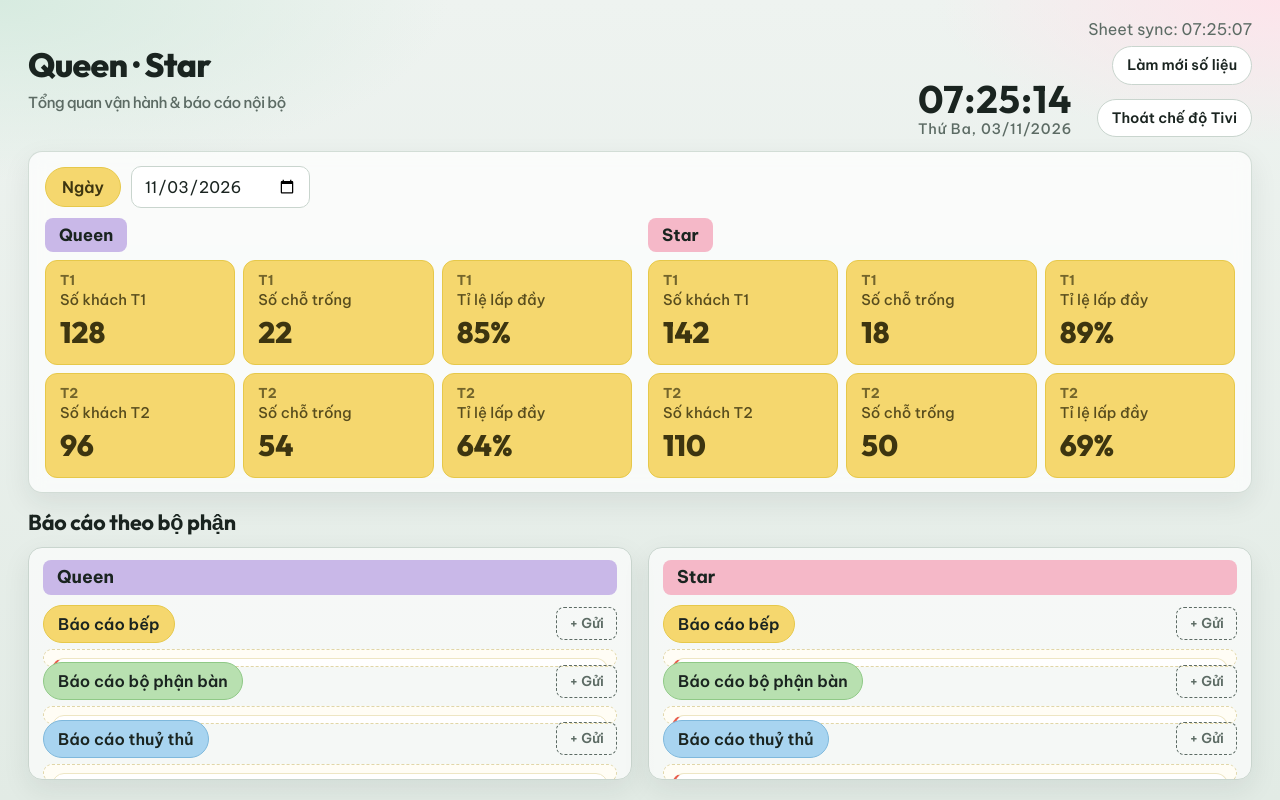
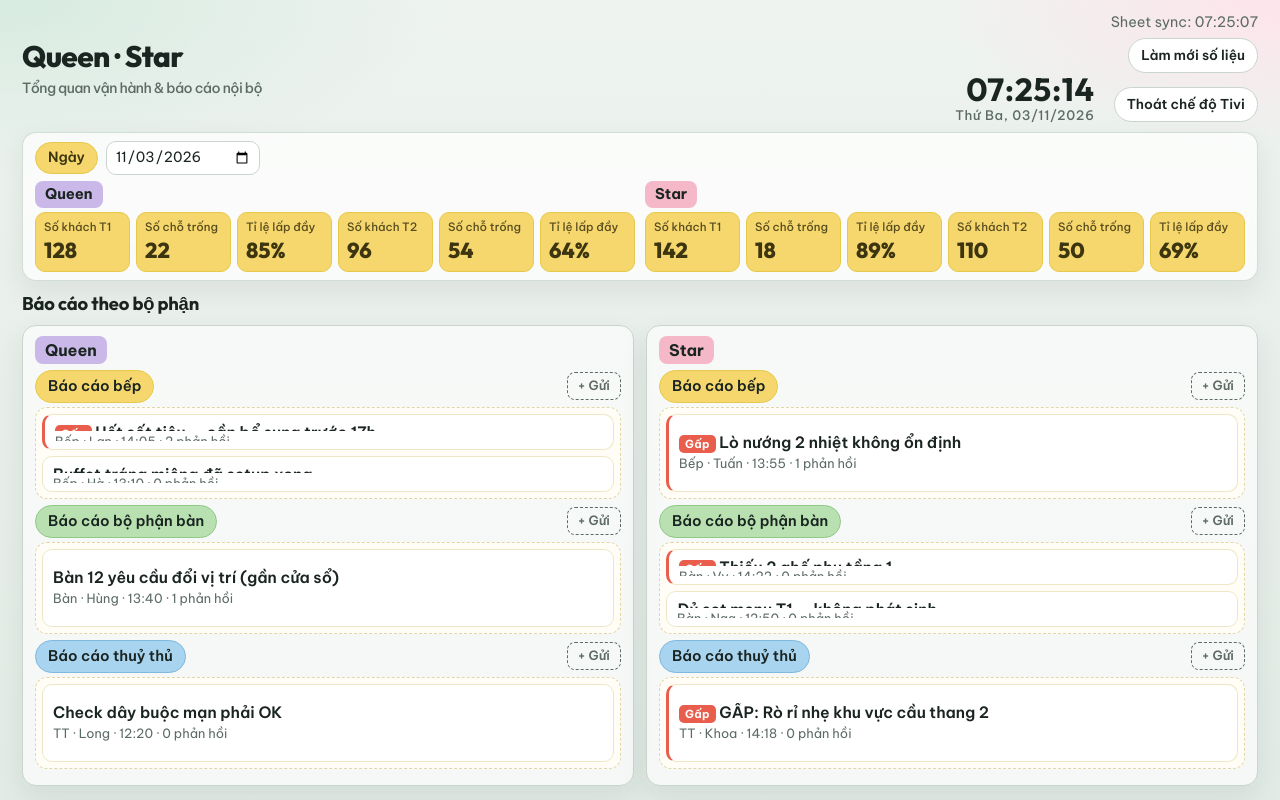
Before and after one commit to hagianggood-arch/appbooking, a plain HTML site: page demo/index.html in a window 1280 px wide. Both pictures are taken after a click on the button "Chế độ Tivi". Drawn offline with Linux system fonts and the light colour scheme.

Commit message:
Fix TV report channels being clipped by the layout.
Shrink the metrics strip and give each department channel equal height so urgent posts stay fully visible on one screen.

Co-authored-by: Cursor <cursoragent@cursor.com>

```diff
--- a/demo/index.html
+++ b/demo/index.html
@@ -501,10 +501,10 @@
       max-width: none;
       height: 100vh;
       margin: 0;
-      padding: 18px 28px 20px;
+      padding: 12px 22px 14px;
       display: flex;
       flex-direction: column;
-      gap: 14px;
+      gap: 10px;
       overflow: hidden;
     }
     body.tv header.app-head {
@@ -513,81 +513,137 @@
       align-items: center;
     }
     body.tv .brand {
-      font-size: 2.1rem;
+      font-size: 1.85rem;
       font-weight: 800;
     }
-    body.tv .brand span { font-size: 0.95rem; margin-top: 4px; }
-    body.tv .live-clock { font-size: 2.4rem; }
-    body.tv .live-clock small { font-size: 0.9rem; }
-    body.tv .sync-meta { font-size: 1rem; }
+    body.tv .brand span { font-size: 0.88rem; margin-top: 2px; }
+    body.tv .live-clock { font-size: 2rem; }
+    body.tv .live-clock small { font-size: 0.82rem; }
+    body.tv .sync-meta { font-size: 0.9rem; }
     body.tv .sync-meta button,
     body.tv .tv-toggle {
-      font-size: 0.9rem;
-      padding: 8px 14px;
+      font-size: 0.85rem;
+      padding: 7px 12px;
     }
 
+    /* Metrics: compact strip so forums keep height */
     body.tv section.metrics {
       flex-shrink: 0;
       margin-bottom: 0;
-      padding: 14px 16px;
+      padding: 8px 12px;
     }
-    body.tv .date-row { margin-bottom: 10px; }
-    body.tv .pill { font-size: 1rem; padding: 8px 16px; }
-    body.tv .date-row input[type="date"] { font-size: 1rem; padding: 8px 12px; }
-    body.tv .ship-label { font-size: 1.05rem; padding: 5px 14px; margin-bottom: 8px; }
-    body.tv .metrics-grid { gap: 16px; }
-    body.tv .metric-rows { gap: 8px; }
+    body.tv .date-row {
+      margin-bottom: 6px;
+      gap: 8px;
+    }
+    body.tv .pill { font-size: 0.88rem; padding: 5px 12px; }
+    body.tv .date-row input[type="date"] { font-size: 0.88rem; padding: 5px 8px; }
+    body.tv .ship-label {
+      font-size: 0.92rem;
+      padding: 3px 10px;
+      margin-bottom: 4px;
+    }
+    body.tv .metrics-grid { gap: 10px; }
+    body.tv .metric-rows {
+      gap: 6px;
+      grid-template-columns: 1fr 1fr;
+      display: grid;
+    }
+    body.tv .metric-row {
+      grid-template-columns: repeat(3, 1fr);
+      gap: 6px;
+    }
     body.tv .metric-tag {
-      min-height: 70px;
-      padding: 10px 14px;
-      border-radius: 12px;
+      min-height: 0;
+      padding: 6px 8px;
+      border-radius: 10px;
     }
-    body.tv .metric-tag .shift { font-size: 0.85rem; }
-    body.tv .metric-tag .label { font-size: 0.92rem; }
-    body.tv .metric-tag .value { font-size: 1.85rem; font-weight: 800; }
+    body.tv .metric-tag .shift { display: none; }
+    body.tv .metric-tag .label { font-size: 0.72rem; }
+    body.tv .metric-tag .value {
+      font-size: 1.35rem;
+      font-weight: 800;
+      margin-top: 0;
+    }
 
     body.tv section.forums {
-      flex: 1;
+      flex: 1 1 auto;
       min-height: 0;
-      gap: 10px;
+      gap: 8px;
+      display: flex;
+      flex-direction: column;
     }
     body.tv section.forums > h2 {
-      font-size: 1.35rem;
+      font-size: 1.15rem;
       flex-shrink: 0;
+      margin: 0;
     }
     body.tv .ships {
-      flex: 1;
+      flex: 1 1 auto;
       min-height: 0;
-      gap: 16px;
+      gap: 12px;
       grid-template-columns: 1fr 1fr;
+      align-items: stretch;
     }
     body.tv .ship-col {
-      padding: 12px 14px;
-      gap: 10px;
+      padding: 10px 12px;
+      gap: 0;
       overflow: hidden;
+      display: grid;
+      grid-template-rows: auto 1fr 1fr 1fr;
+      min-height: 0;
+      height: 100%;
     }
     body.tv .ship-col > .ship-label {
       flex-shrink: 0;
-      font-size: 1.1rem;
-      margin-bottom: 0;
+      font-size: 1rem;
+      margin-bottom: 6px;
+      width: fit-content;
     }
-    body.tv .channel { flex: 1; min-height: 0; }
-    body.tv .channel-tag { font-size: 1rem; padding: 7px 14px; }
-    body.tv .channel-head button { font-size: 0.85rem; padding: 6px 12px; }
+    body.tv .channel {
+      min-height: 0;
+      overflow: hidden;
+      display: flex;
+      flex-direction: column;
+      padding-bottom: 6px;
+    }
+    body.tv .channel-head { margin-bottom: 4px; flex-shrink: 0; }
+    body.tv .channel-tag { font-size: 0.92rem; padding: 5px 12px; }
+    body.tv .channel-head button { font-size: 0.8rem; padding: 4px 10px; }
     body.tv .thread-box {
-      gap: 7px;
-      padding: 8px;
+      gap: 6px;
+      padding: 6px;
+      overflow: hidden;
+      flex: 1 1 auto;
+      min-height: 0;
+    }
+    body.tv .thread-item {
+      padding: 8px 10px;
+      border-radius: 10px;
+      flex: 1 1 0;
+      min-height: 0;
+      overflow: hidden;
+      display: flex;
+      flex-direction: column;
+      justify-content: center;
+    }
+    body.tv .thread-title {
+      font-size: 0.98rem;
+      line-height: 1.25;
+      display: -webkit-box;
+      -webkit-line-clamp: 2;
+      -webkit-box-orient: vertical;
       overflow: hidden;
     }
-    body.tv .thread-item {
-      padding: 10px 12px;
-      border-radius: 12px;
-      flex-shrink: 0;
+    body.tv .badge-urgent { font-size: 0.7rem; padding: 2px 6px; }
+    body.tv .thread-meta {
+      font-size: 0.8rem;
+      margin-top: 2px;
+      white-space: nowrap;
+      overflow: hidden;
+      text-overflow: ellipsis;
     }
-    body.tv .thread-title { font-size: 1.05rem; line-height: 1.3; }
-    body.tv .badge-urgent { font-size: 0.75rem; padding: 3px 8px; }
-    body.tv .thread-meta { font-size: 0.88rem; margin-top: 4px; }
-    body.tv .empty-hint { font-size: 1rem; }
+    body.tv .empty-hint { font-size: 0.92rem; }
 
     body.tv .modal {
       width: min(720px, 92vw);
@@ -604,12 +660,12 @@
 
     /* 2K+ (2560×1440): scale a bit more */
     @media (min-width: 2400px) and (min-height: 1300px) {
-      body.tv .wrap { padding: 22px 36px 24px; gap: 16px; }
-      body.tv .brand { font-size: 2.5rem; }
-      body.tv .live-clock { font-size: 2.8rem; }
-      body.tv .metric-tag .value { font-size: 2.15rem; }
-      body.tv .thread-title { font-size: 1.15rem; }
-      body.tv .channel-tag { font-size: 1.08rem; }
+      body.tv .wrap { padding: 16px 32px 18px; gap: 12px; }
+      body.tv .brand { font-size: 2.2rem; }
+      body.tv .live-clock { font-size: 2.4rem; }
+      body.tv .metric-tag .value { font-size: 1.6rem; }
+      body.tv .thread-title { font-size: 1.12rem; }
+      body.tv .channel-tag { font-size: 1.05rem; }
     }
   </style>
 </head>
@@ -855,6 +911,7 @@
     }
 
     function postsLimit() {
+      // TV: tối đa 2 bài/kênh (ưu tiên Gấp) để không bị cắt layout
       return document.body.classList.contains("tv") ? 2 : 8;
     }
 
```
